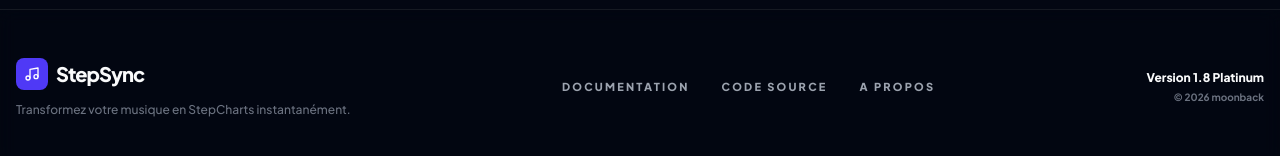
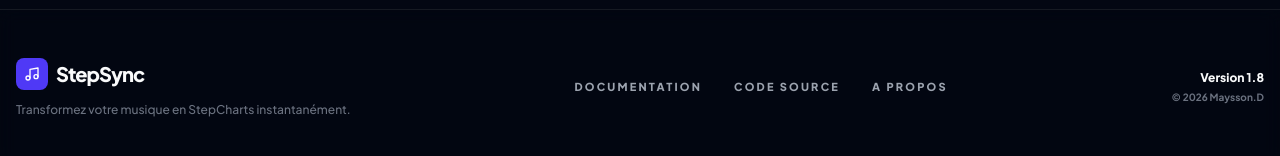
Before and after one commit to moonback/StepSync---Audio-to-StepMania, a React (Vite) app: page / in a window 1280 px wide. Shown: the part 1912-2068 px from the top of the page. Built offline with nearby package versions, Linux system fonts and the light colour scheme.

Commit message:
feat: add footer component with project links and version information

```diff
--- a/src/components/Footer.tsx
+++ b/src/components/Footer.tsx
@@ -24,8 +24,8 @@ export const Footer: React.FC = () => {
         </div>
 
         <div className="flex flex-col items-center md:items-end space-y-1 pt-4 md:pt-0 border-t md:border-none border-white/5 w-full md:w-auto">
-          <div className="text-xs font-black text-[var(--text-primary)]">Version 1.8 Platinum</div>
-          <div className="text-[10px] text-[var(--text-dim)] font-bold">© 2026 moonback</div>
+          <div className="text-xs font-black text-[var(--text-primary)]">Version 1.8</div>
+          <div className="text-[10px] text-[var(--text-dim)] font-bold">© 2026 Maysson.D</div>
         </div>
       </div>
     </footer>
```
